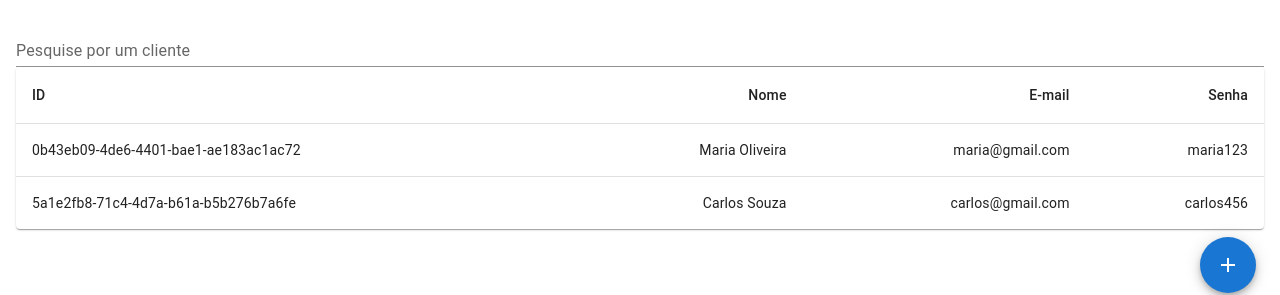
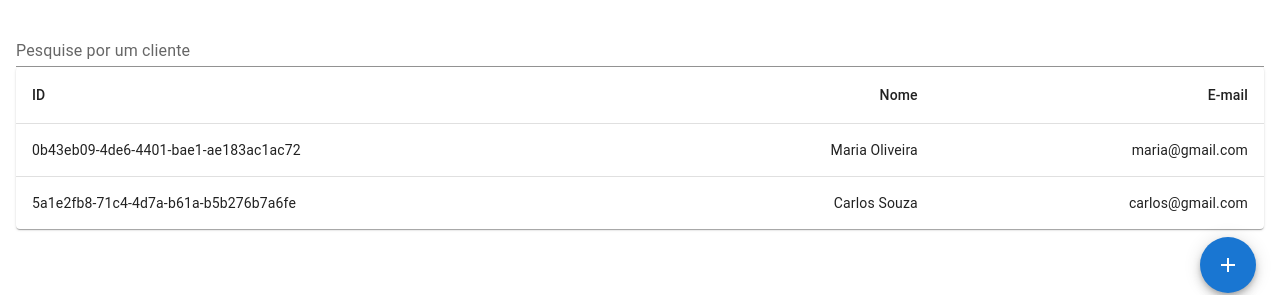
Before and after one commit to BettBernarda/CRM-React-project, a React (Vite) app: page /clientes in a window 1280 px wide. Shown: the part 159-454 px from the top of the page. Built offline with nearby package versions, Linux system fonts and the light colour scheme; no server answers; data requests are answered from the project's data file; sample sign-in values are in the browser's storage.

Commit message:
Removi o campo senha da tabela, por seguranaça com o usuário

```diff
--- a/src/pages/ClientsPage.jsx
+++ b/src/pages/ClientsPage.jsx
@@ -39,7 +39,6 @@ export default function ClientsPage() {
                 <TableCell>ID</TableCell>
                 <TableCell align="right">Nome</TableCell>
                 <TableCell align="right">E-mail</TableCell>
-                <TableCell align="right">Senha</TableCell>
               </TableRow>
             </TableHead>
             <TableBody>
@@ -57,7 +56,6 @@ export default function ClientsPage() {
                     <TableCell component="th" scope="row">{cliente.id}</TableCell>
                     <TableCell align="right">{cliente.nome}</TableCell>
                     <TableCell align="right">{cliente.email}</TableCell>
-                    <TableCell align="right">{cliente.senha}</TableCell>
                   </TableRow>
               ))}
             </TableBody>
```
